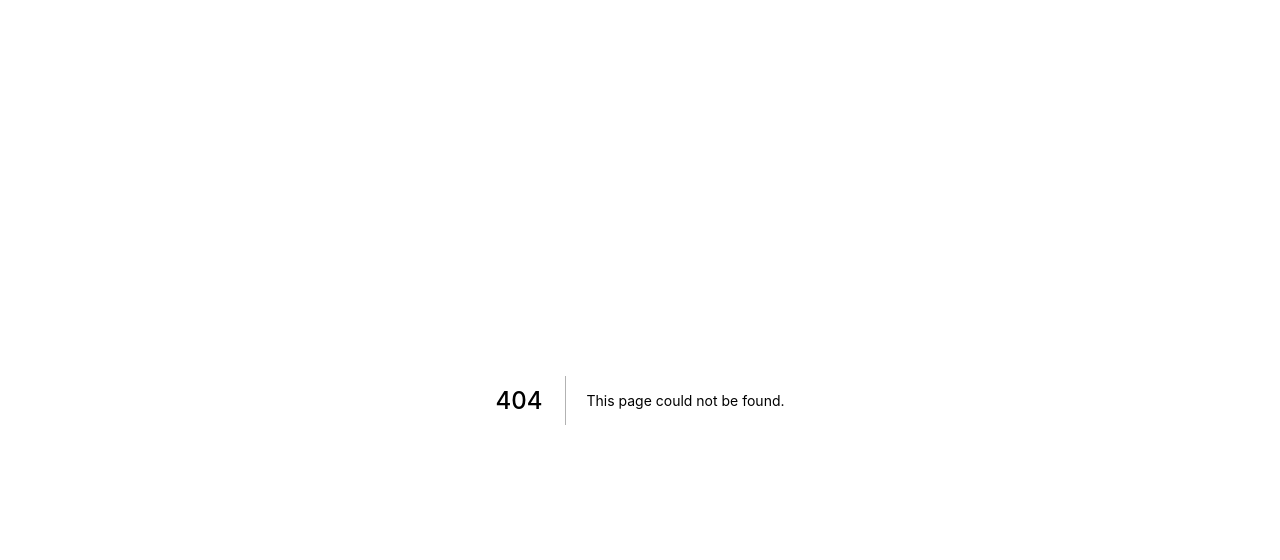
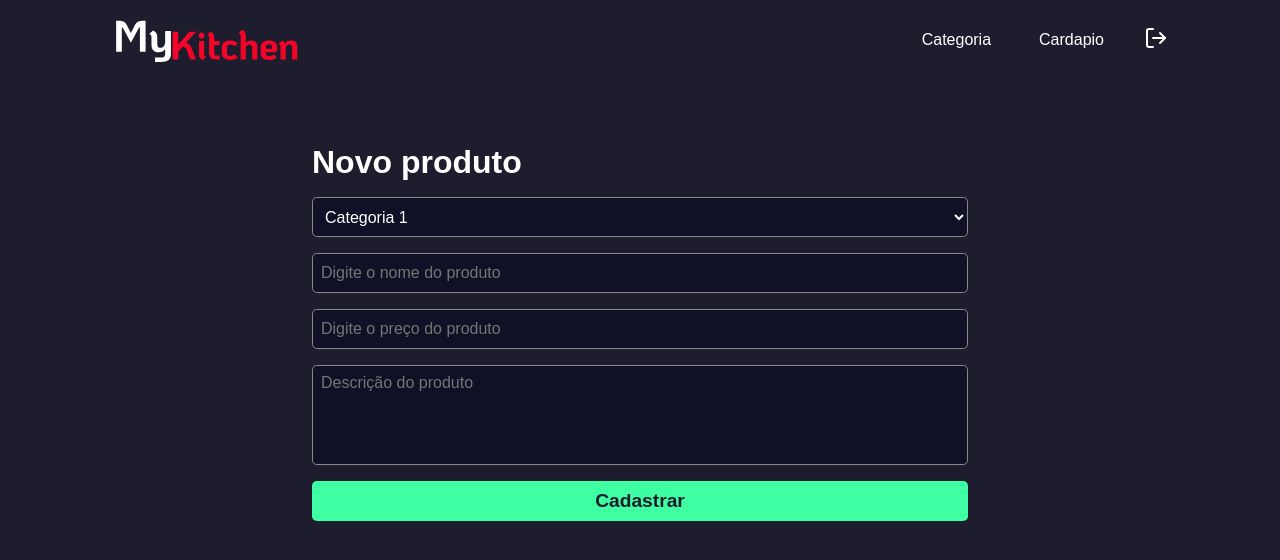
Before and after one commit to GuilhermeVDG/front-web-kitchen, a Next.js app: page /product in a window 1280 px wide. Before the commit this address had no page. Shown: the top 560 px of the page. Built offline with nearby package versions, Linux system fonts and the light colour scheme.

Commit message:
create product page

```diff
--- /dev/null
+++ b/src/pages/product/index.tsx
@@ -0,0 +1,47 @@
+import Head from "next/head";
+import styles from './styles.module.scss';
+import { Header } from "../../components/Header";
+
+export default function Product(){
+  return(
+    <>
+      <Head>
+        <title>My Kitchen - Cadastro de produtos</title>
+      </Head>
+
+      <div>
+        <Header/>
+
+        <main className={styles.container}>
+          <h1>Novo produto</h1>
+
+          <form className={styles.form}>
+            <select>
+              <option>Categoria 1</option>
+              <option>Categoria 2</option>
+            </select>
+
+            <input
+            type='text'
+            placeholder='Digite o nome do produto'
+            className={styles.input}
+            />
+
+            <input
+            type='text'
+            placeholder='Digite o preço do produto'
+            className={styles.input}
+            />
+
+            <textarea
+            placeholder="Descrição do produto"
+            className={styles.input}
+            />
+
+            <button className={styles.buttonSubmit} type='submit'>Cadastrar</button>
+          </form>
+        </main>
+      </div>
+    </>
+  )
+}
--- /dev/null
+++ b/src/pages/product/styles.module.scss
@@ -0,0 +1,57 @@
+.container{
+  max-width: 720px;
+  margin: 4rem auto;
+  padding: 0 2rem;
+  display: flex;
+  justify-content: space-between;
+  flex-direction: column;
+
+  h1{
+    color: var(--white);
+  }
+}
+
+
+.form{
+  display: flex;
+  flex-direction: column;
+  margin: 1rem 0;
+
+  textarea{
+    width: 100%;
+    min-height: 100px;
+    padding: 0.5rem;
+    resize: none;
+  }
+
+  select{
+    width: 100%;
+    height: 40px;
+    border-radius: 0.3rem;
+    margin-bottom: 1rem;
+    color: var(--white);
+    background-color: var(--dark-900);
+    border: 1px solid var(--gray-100);
+    padding: 0 0.5rem;
+  }
+}
+
+.input{
+  height: 40px;
+  border-radius: 0.3rem;
+  margin-bottom: 1rem;
+  color: var(--white);
+  background-color: var(--dark-900);
+  border: 1px solid var(--gray-100);
+  padding: 0 0.5rem;
+}
+
+.buttonSubmit{
+  height: 40px;
+  border-radius: 0.3rem;
+  border: 0;
+  background-color: var(--green-900);
+  font-size: 1.2rem;
+  font-weight: bold;
+  color: var(--dark-700);
+}
```
